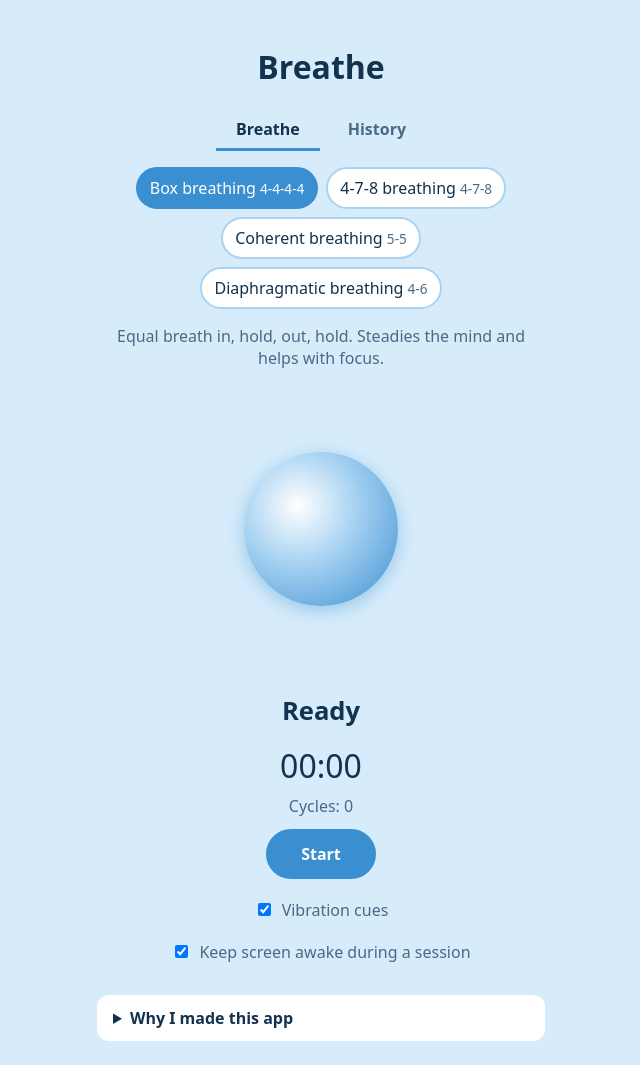
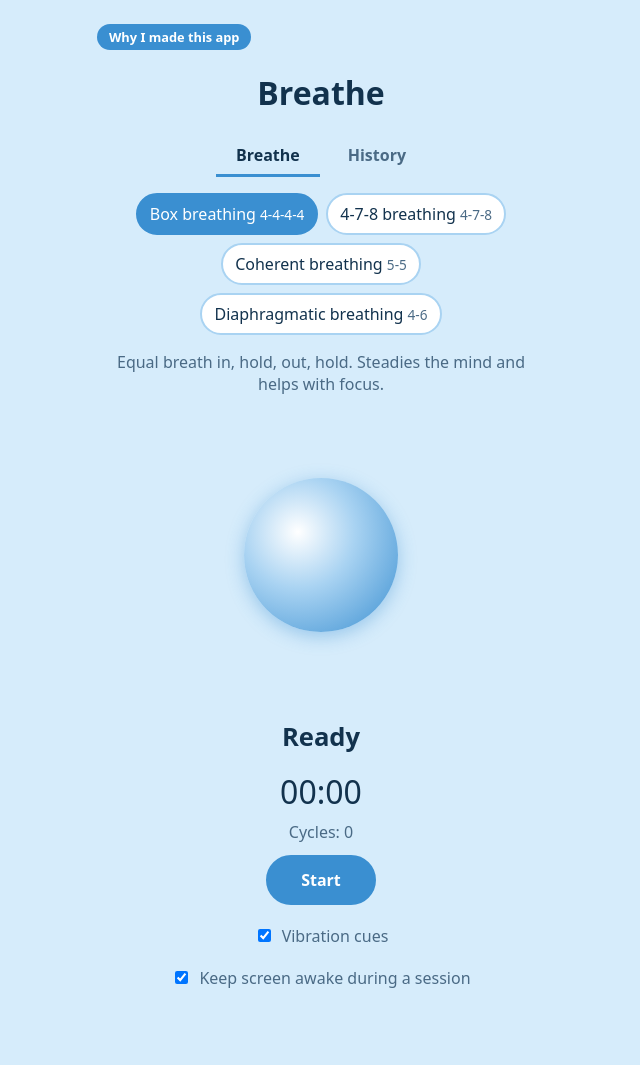
Before and after one commit to Westruva/breathing-exercises, a React (Vite) app: page / in a window 1280 px wide. Shown: the whole page, without its empty margins (319-959 px from the left). After the commit the page ends 1013 px from the top, so only its background shows below. Built offline with nearby package versions, Linux system fonts and the light colour scheme.

Commit message:
Move About to a small blue dropdown at the top left

```diff
--- a/src/App.jsx
+++ b/src/App.jsx
@@ -12,6 +12,8 @@ export default function App() {
 
   return (
     <main className="app">
+      <AboutDropdown />
+
       <h1>Breathe</h1>
 
       <nav className="tabs">
@@ -53,7 +55,6 @@ export default function App() {
 
       {tab === 'history' && <HistoryPage />}
 
-      <AboutDropdown />
     </main>
   )
 }
--- a/src/features/about/components/AboutDropdown.jsx
+++ b/src/features/about/components/AboutDropdown.jsx
@@ -4,6 +4,7 @@ export default function AboutDropdown() {
   return (
     <details className="about">
       <summary>Why I made this app</summary>
+      <div className="about-text">
         <p>
           After I quit alcohol, I was forced to find another way to relieve stress. As we all know, it is
           inevitable. When I ventured into diaphragmatic breathing, it changed my life. I have never been more
@@ -12,6 +13,7 @@ export default function AboutDropdown() {
         <p>
           It isn&rsquo;t a fix-all, but it&rsquo;s a very handy tool when you are feeling low, bored or anxious.
         </p>
+      </div>
     </details>
   )
 }
--- a/src/index.css
+++ b/src/index.css
@@ -241,23 +241,39 @@ body {
   cursor: pointer;
 }
 
+/* Small blue pill at the top left; the text opens in a white card below it */
 .about {
-  margin-top: 32px;
-  padding: 12px 16px;
-  border-radius: 12px;
-  background: white;
+  margin-bottom: 12px;
   text-align: left;
 }
 
 .about summary {
+  display: inline-block;
+  padding: 4px 12px;
+  border-radius: 999px;
+  background: var(--accent);
+  color: white;
+  font-size: 0.8rem;
   font-weight: 600;
+  list-style: none; /* hides the default triangle (Firefox/Chrome) */
   cursor: pointer;
 }
 
-.about p {
-  margin: 12px 0 0;
+.about summary::-webkit-details-marker {
+  display: none; /* hides the default triangle (Safari) */
+}
+
+.about-text {
+  margin-top: 8px;
+  padding: 4px 16px 12px;
+  border-radius: 12px;
+  background: white;
+  font-size: 0.9rem;
   line-height: 1.5;
-  color: var(--text);
+}
+
+.about-text p {
+  margin: 8px 0 0;
 }
 
 .cycles {
```
Lines whose indentation alone changed are shown as unchanged.
